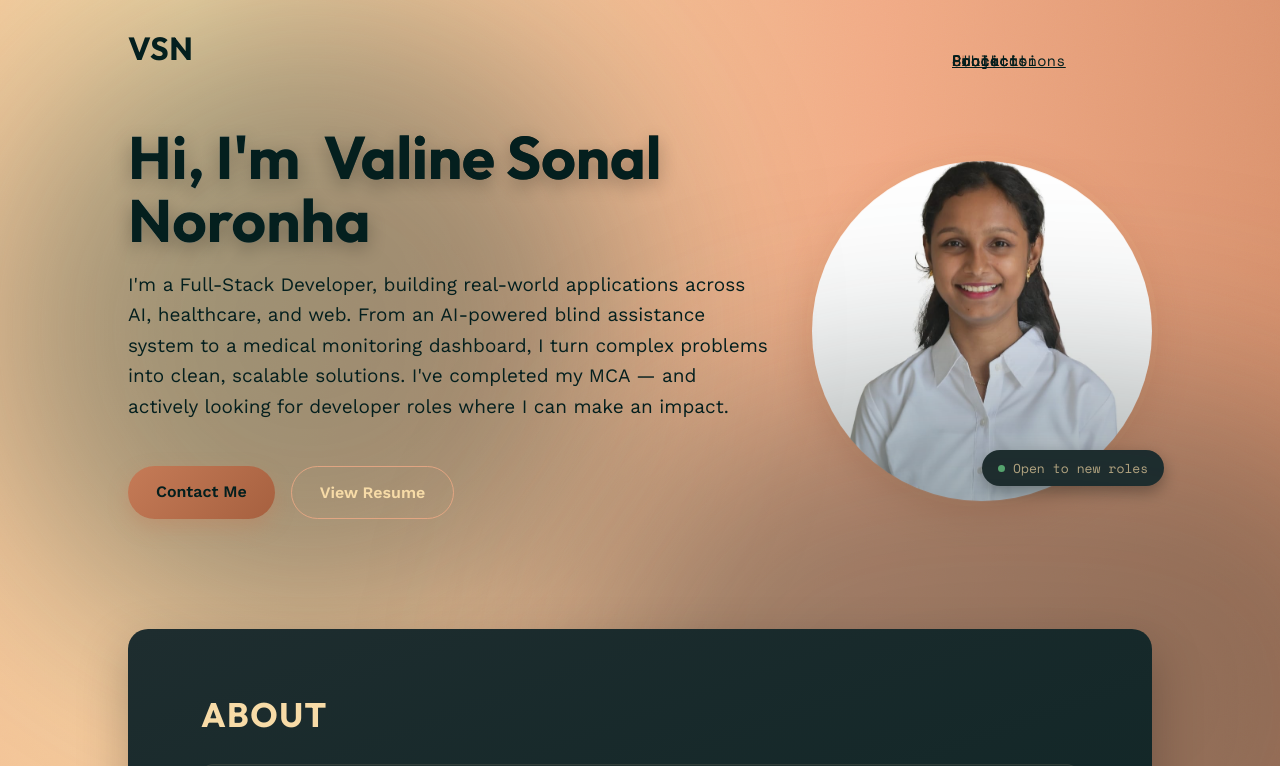
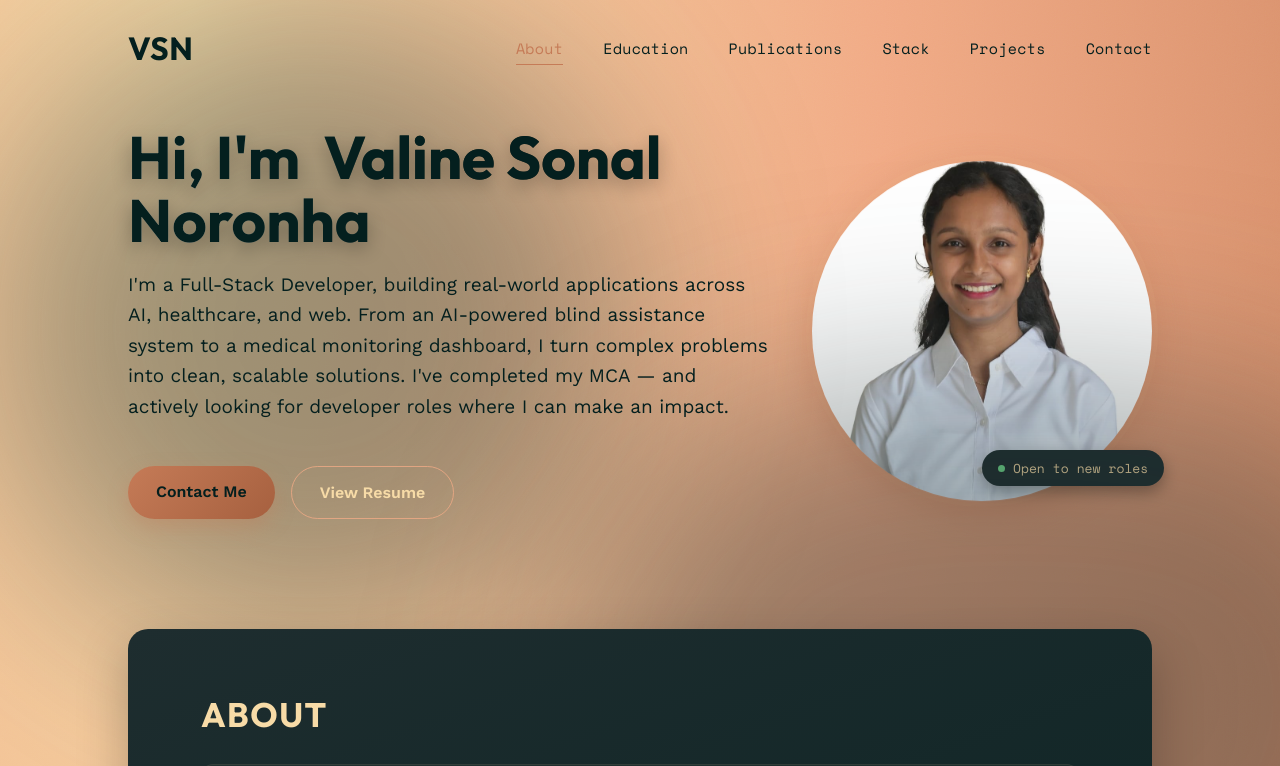
Before and after one commit to Valine25/portfolio, a React (Vite) app: page / in a window 1280 px wide. Shown: the top 766 px of the page. Built offline with nearby package versions, Linux system fonts and the light colour scheme.

Commit message:
Reverted the last code

```diff
--- a/src/components/Navbar/Navbar.module.css
+++ b/src/components/Navbar/Navbar.module.css
@@ -58,7 +58,13 @@
   font-family: var(--font-mono);
   font-size: 15px;
   letter-spacing: 0.3px;
-    color: var(--color-text);
+  color: var(--color-text-dim);
+  text-decoration: none;
+  transition: color 0.25s ease;
+  padding-bottom: 4px;
+}
+
+.menuItemsDesktop a::after {
   content: "";
   position: absolute;
   left: 0;
```
